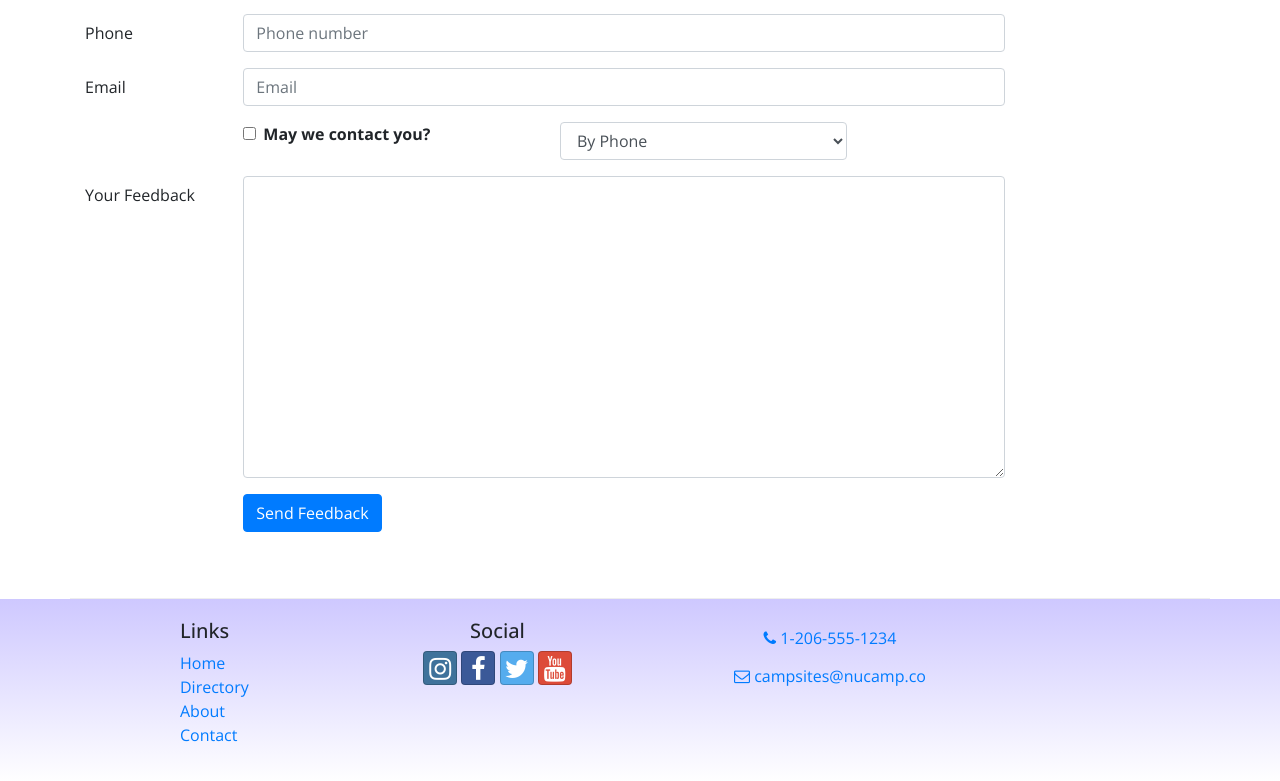
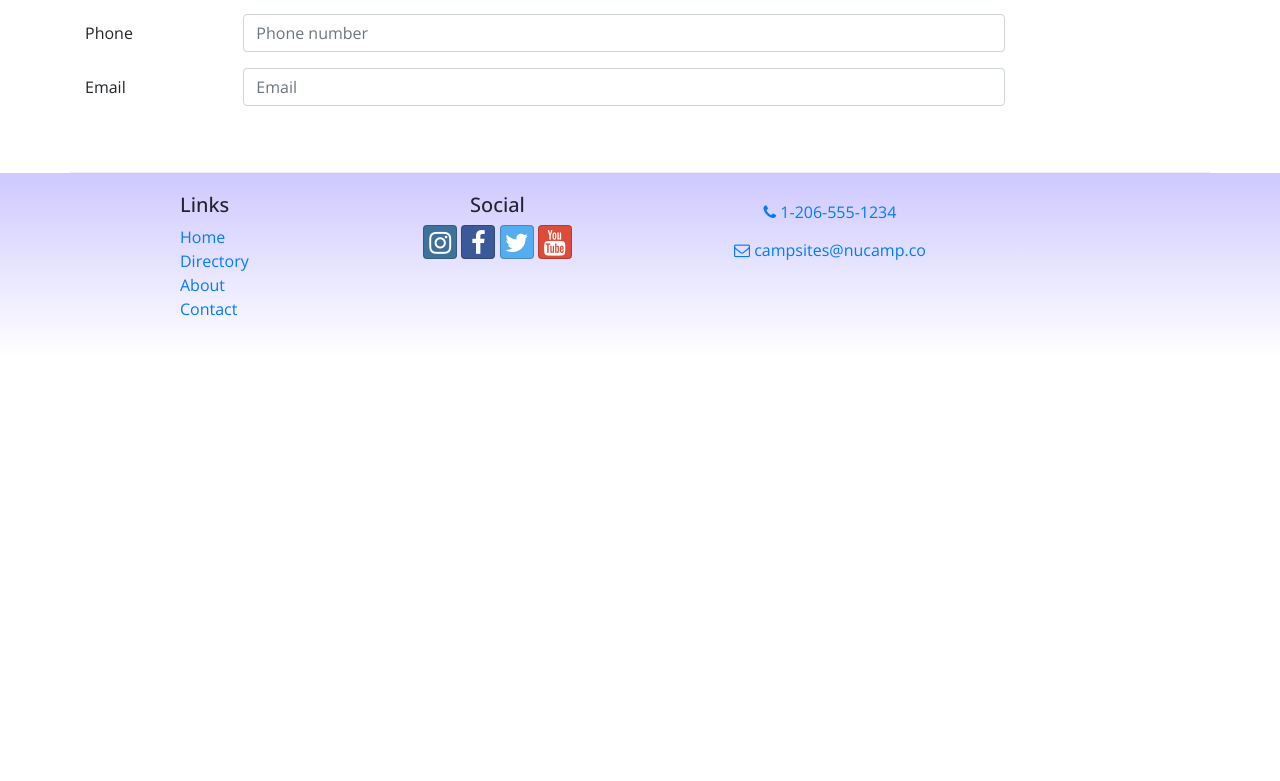
Before and after one commit to EstebanMPC/nucampsitereact, a React (Create React App) app: page /contactus in a window 1280 px wide. Shown: the part 792-1573 px from the top of the page. After the commit the page ends 1149 px from the top, so only its background shows below. Built offline with nearby package versions, Linux system fonts and the light colour scheme.

Commit message:
controlled form validation

```diff
--- a/src/components/contactcomponent.js
+++ b/src/components/contactcomponent.js
@@ -1,6 +1,6 @@
 import React, { Component } from 'react';
 import { Breadcrumb, BreadcrumbItem,
-    Button, Form, FormGroup, Label, Input, Col } from 'reactstrap';
+    Button, Form, FormGroup, Label, Input, Col, FormFeedback } from 'reactstrap';
 import { Link } from 'react-router-dom';
 
 class Contact extends Component {
@@ -15,12 +15,63 @@
             email: '',
             agree: false,
             contactType: 'By Phone',
-            feedback: ''
+            feedback: '',
+            touched: {
+                firstName: false,
+                lastName: false,
+                phoneNum: false,
+                email: false
+            }
         };
 
         this.handleInputChange = this.handleInputChange.bind(this);
         this.handleSubmit = this.handleSubmit.bind(this);
     }
+
+    validate(firstName, lastName, phoneNum, email) {
+
+        const errors = {
+            firstName: '',
+            lastName: '',
+            phoneNum: '',
+            email: ''
+        };
+
+        if (this.state.touched.firstName) {
+            if (firstName.length < 2) {
+                errors.firstName = 'First name must be at least 2 characters.';
+            } else if (firstName.length > 15) {
+                errors.firstName = 'First name must be 15 or less characters.';
+            }
+        }
+
+        if (this.state.touched.lastName) {
+            if (lastName.length < 2) {
+                errors.lastName = 'Last name must be at least 2 characters.';
+            } else if (lastName.length > 15) {
+                errors.lastName = 'Last name must be 15 or less characters.';
+            }
+        }
+
+        const reg = /^\d+$/;
+        if (this.state.touched.phoneNum && !reg.test(phoneNum)) {
+            errors.phoneNum = 'The phone number should contain only numbers.';
+        }
+
+        if (this.state.touched.email && !email.includes('@')) {
+            errors.email = 'Email should contain a @';
+        }
+
+        return errors;
+    }
+
+    handleBlur = (field) => () => {
+        this.setState({
+            touched: {...this.state.touched, [field]: true}
+        });
+    }
+
+
 
     handleInputChange(event) {
         const target = event.target;
@@ -39,6 +90,8 @@
     }
 
     render() {
+
+        const errors = this.validate(this.state.firstName, this.state.lastName, this.state.phoneNum, this.state.email);
 
         return (
             <div className="container">
@@ -74,13 +127,16 @@
                     </div>
                     <div className="col-md-10">
                         <Form onSubmit={this.handleSubmit}>
-                            <FormGroup row>
+                           <FormGroup row>
                                 <Label htmlFor="firstName" md={2}>First Name</Label>
                                 <Col md={10}>
                                     <Input type="text" id="firstName" name="firstName"
                                         placeholder="First Name"
                                         value={this.state.firstName}
+                                        invalid={errors.firstName}
+                                        onBlur={this.handleBlur("firstName")}
                                         onChange={this.handleInputChange} />
+                                    <FormFeedback>{errors.firstName}</FormFeedback>
                                 </Col>
                             </FormGroup>
                             <FormGroup row>
@@ -89,7 +145,10 @@
                                     <Input type="text" id="lastName" name="lastName"
                                         placeholder="Last Name"
                                         value={this.state.lastName}
+                                        invalid={errors.lastName}
+                                        onBlur={this.handleBlur("lastName")}
                                         onChange={this.handleInputChange} />
+                                    <FormFeedback>{errors.lastName}</FormFeedback>
                                 </Col>
                             </FormGroup>
                             <FormGroup row>
@@ -98,7 +157,10 @@
                                     <Input type="tel" id="phoneNum" name="phoneNum"
                                         placeholder="Phone number"
                                         value={this.state.phoneNum}
+                                        invalid={errors.phoneNum}
+                                        onBlur={this.handleBlur("phoneNum")}
                                         onChange={this.handleInputChange} />
+                                    <FormFeedback>{errors.phoneNum}</FormFeedback>
                                 </Col>
                             </FormGroup>
                             <FormGroup row>
@@ -107,44 +169,10 @@
                                     <Input type="email" id="email" name="email"
                                         placeholder="Email"
                                         value={this.state.email}
+                                        invalid={errors.email}
+                                        onBlur={this.handleBlur("email")}
                                         onChange={this.handleInputChange} />
-                                </Col>
-                            </FormGroup>
-                            <FormGroup row>
-                                <Col md={{size: 4, offset: 2}}>
-                                    <FormGroup check>
-                                        <Label check>
-                                            <Input type="checkbox"
-                                                name="agree"
-                                                checked={this.state.agree}
-                                                onChange={this.handleInputChange} /> {' '}
-                                            <strong>May we contact you?</strong>
-                                        </Label>
-                                    </FormGroup>
-                                </Col>
-                                <Col md={4}>
-                                    <Input type="select" name="contactType"
-                                            value={this.state.contactType}
-                                            onChange={this.handleInputChange}>
-                                        <option>By Phone</option>
-                                        <option>By Email</option>
-                                    </Input>
-                                </Col>
-                            </FormGroup>
-                            <FormGroup row>
-                                <Label htmlFor="feedback" md={2}>Your Feedback</Label>
-                                <Col md={10}>
-                                    <Input type="textarea" id="feedback" name="feedback"
-                                        rows="12"
-                                        value={this.state.feedback}
-                                        onChange={this.handleInputChange}></Input>
-                                </Col>
-                            </FormGroup>
-                            <FormGroup row>
-                                <Col md={{size: 10, offset: 2}}>
-                                    <Button type="submit" color="primary">
-                                        Send Feedback
-                                    </Button>
+                                    <FormFeedback>{errors.email}</FormFeedback>
                                 </Col>
                             </FormGroup>
                         </Form>
```
